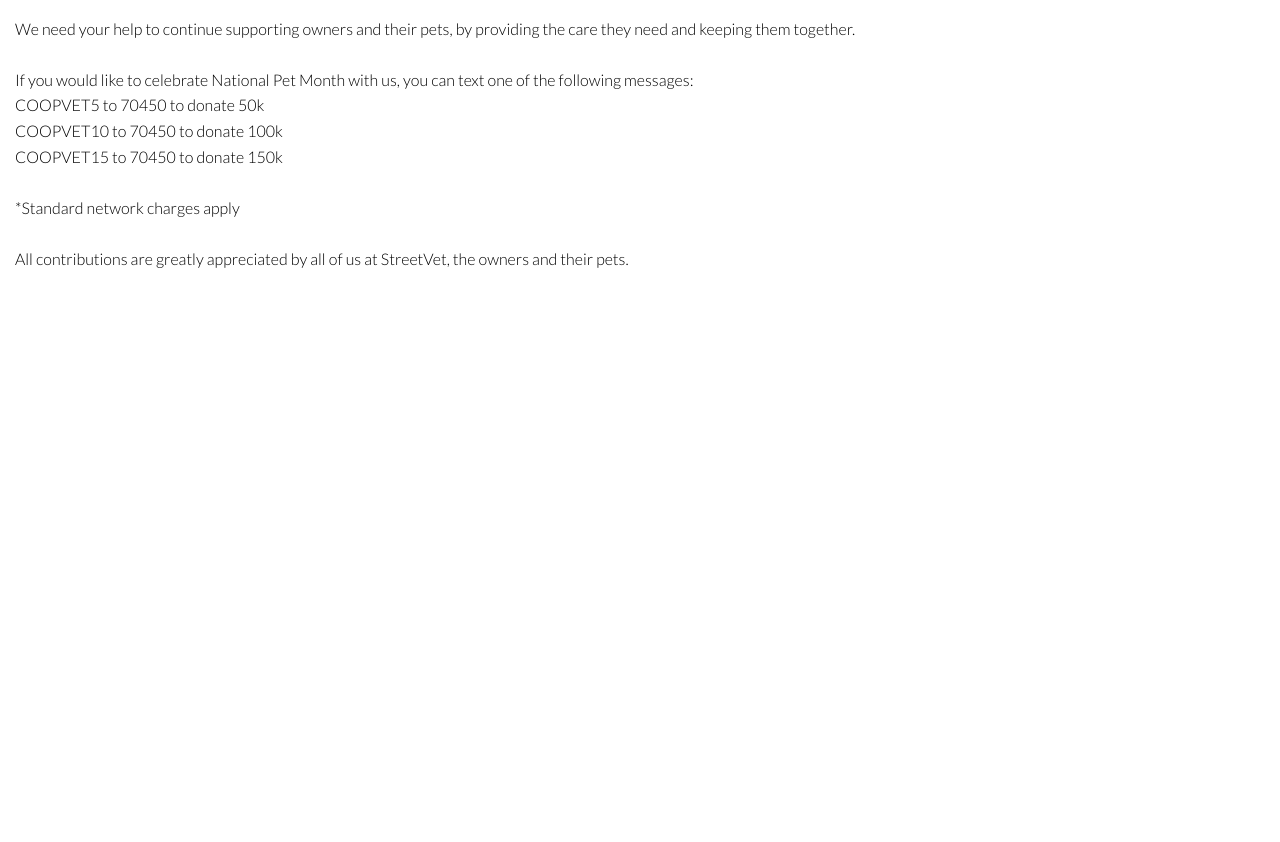
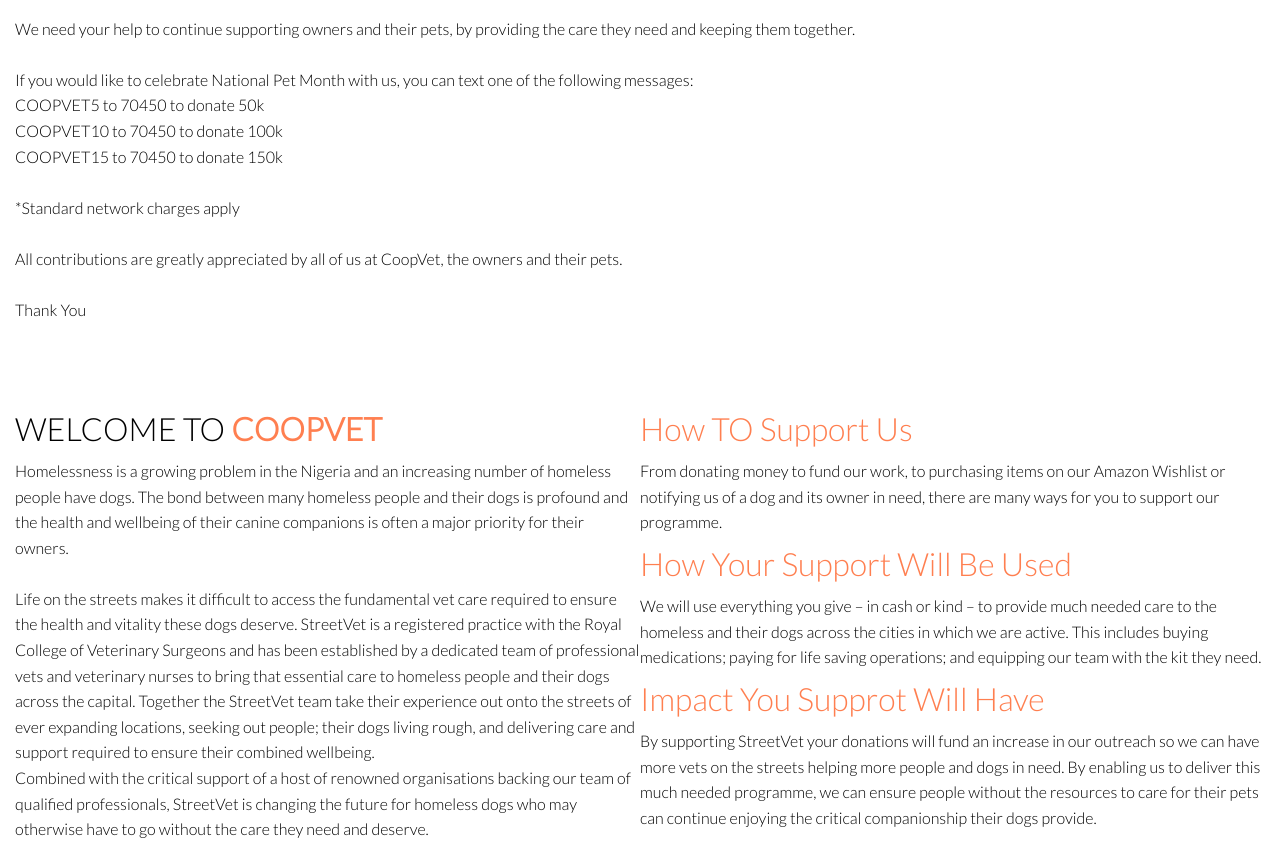
Before and after one commit to IzuagbeSamuel/Independent-Project, a plain HTML site: page index.html in a window 1280 px wide. Shown: the part 1030-1872 px from the top of the page. Before the commit the page ends 1317 px from the top, so only its background shows below. Drawn offline with Linux system fonts and the light colour scheme.

Commit message:
Add another paragraph using float

```diff
--- a/css/styles.css
+++ b/css/styles.css
@@ -53,7 +53,12 @@ h1 {
 .nav-bar a{
   text-decoration: none;
   color: black;
-  padding: 15px;
+  padding: 5px;
+  font-size: 14px;
+}
+
+.nav-bar a:hover{
+  color: white;
 }
 
 .showcase{
@@ -81,3 +86,17 @@ h1 {
 .home-page q{
   color: coral;
 }
+
+.welcome{
+  float: left;
+  width: 50%;
+}
+
+.welcome strong{
+  color: coral;
+}
+
+.welcome a{
+  color: coral;
+  text-decoration: none;
+}
--- a/index.html
+++ b/index.html
@@ -18,7 +18,7 @@
       <b><li><a href="index.html">Home</a></li>
       <li><a href="about.html">About Us</a></li>
       <li><a href="volunteer.html">Volunteer</a></li>
-      <li><a href="adopt.html">How to Adopt</a></li></b>
+      <li><a href="support.html">How to Support</a></li></b>
     </ul>
   </div>
 
@@ -88,9 +88,59 @@
       <p>*Standard network charges apply</p>
       <br>
       <p>All contributions are greatly appreciated by all of us at
-         StreetVet, the owners and their pets.</p>
+         CoopVet, the owners and their pets.</p>
+      <br>
+      <p>Thank You</p>
+  </div>
+  <br>
+  <br>
+  <br>
+  <div class="welcome">
+    <h1>WELCOME TO <strong>COOPVET</strong></h1>
+    <p>Homelessness is a growing problem in the Nigeria and an increasing
+       number of homeless people have dogs. The bond between many
+       homeless people and their dogs is profound and the health
+       and wellbeing of their canine companions is often a major
+       priority for their owners.</p>
+       <br>
+    <p>Life on the streets makes it difficult to access the fundamental
+       vet care required to ensure the health and vitality these dogs deserve.
+       StreetVet is a registered practice with the Royal College of Veterinary
+       Surgeons and has been established by a dedicated team of professional
+       vets and veterinary nurses to bring that essential care to homeless
+       people and their dogs across the capital. Together the StreetVet
+       team take their experience out onto the streets of ever expanding
+       locations, seeking out people; their dogs living rough,
+       and delivering care and support required to ensure their
+       combined wellbeing.</p>
+    <p>Combined with the critical support of a host of renowned
+      organisations backing our team of qualified professionals,
+      StreetVet is changing the future for homeless dogs who may
+      otherwise have to go without the care they need and deserve.</p>
+  </div>
 
+  <div class="welcome">
+    <h1><a href="support.html">How TO Support Us</a></h1>
+    <p>From donating money to fund our work, to purchasing
+       items on our Amazon Wishlist or notifying us of a dog
+       and its owner in need, there are many ways for you to
+       support our programme.</p>
+    <h1><a href="volunteer.html">How Your Support Will Be Used</a></h1>
+    <p>We will use everything you give – in cash or kind – to provide
+       much needed care to the homeless and their dogs across the cities
+       in which we are active. This includes buying medications;
+       paying for life saving operations; and equipping our team
+        with the kit they need.</p>
+    <h1><a href="volunteer.html">Impact You Supprot Will Have</a></h1>
+    <p>By supporting StreetVet your donations will fund an increase
+       in our outreach so we can have more vets on the streets helping
+       more people and dogs in need. By enabling us to deliver this
+       much needed programme, we can ensure people without the resources
+       to care for their pets can continue enjoying the critical
+       companionship their dogs provide.</p>
   </div>
+
+
 
 
 </body>
```
